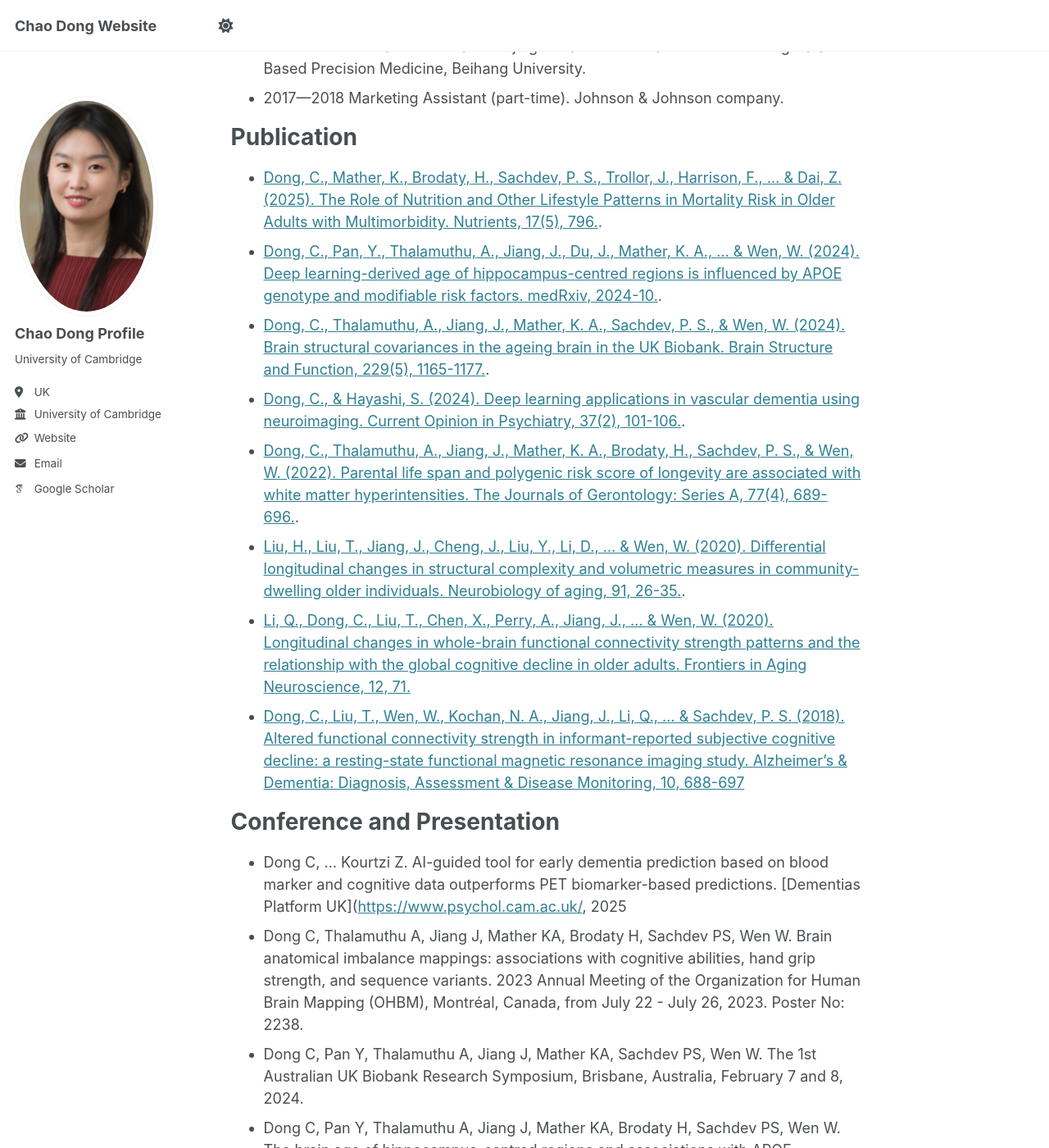
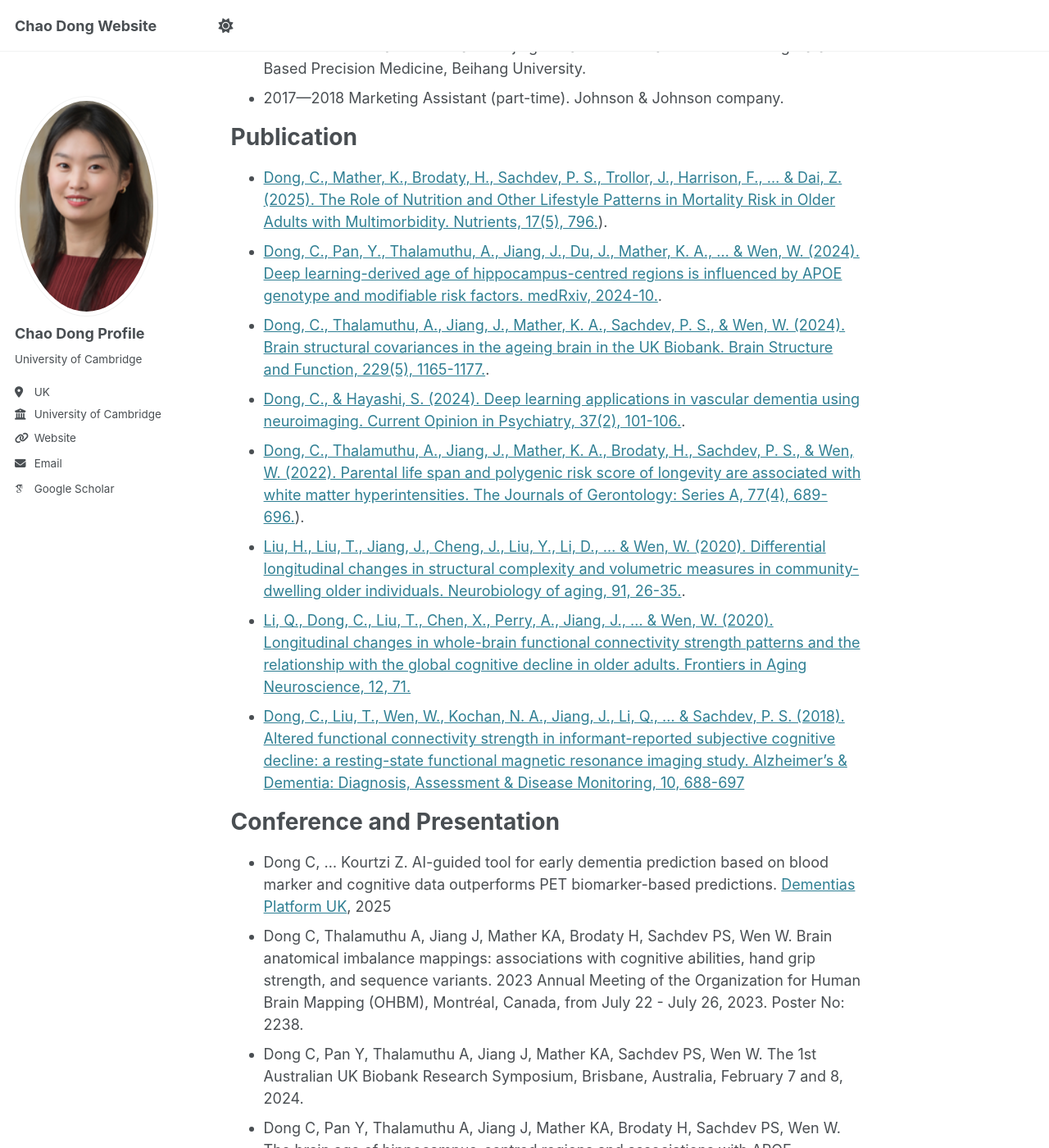
Before and after one commit to ChaoDong12/chaodong.github.io, a Jekyll site: the page built from _pages/about.md, in a window 1280 px wide and 1400 px high, scrolled down 497 px. Shown: the whole window at 82% size. Built offline with Jekyll 4.4.1, drawn with Linux system fonts in a browser that asks for light colours; some web fonts are replaced; part of the change alters nothing that is shown.

Commit message:
Update about.md

```diff
--- a/_pages/about.md
+++ b/_pages/about.md
@@ -19,11 +19,11 @@ Work Experience
 
 Publication
 ======
-* [Dong, C., Mather, K., Brodaty, H., Sachdev, P. S., Trollor, J., Harrison, F., ... & Dai, Z. (2025). The Role of Nutrition and Other Lifestyle Patterns in Mortality Risk in Older Adults with Multimorbidity. Nutrients, 17(5), 796.]([https://www.psychol.cam.ac.uk/](https://www.mdpi.com/2072-6643/17/5/796)).
+* [Dong, C., Mather, K., Brodaty, H., Sachdev, P. S., Trollor, J., Harrison, F., ... & Dai, Z. (2025). The Role of Nutrition and Other Lifestyle Patterns in Mortality Risk in Older Adults with Multimorbidity. Nutrients, 17(5), 796.](https://www.mdpi.com/2072-6643/17/5/796)).
 * [Dong, C., Pan, Y., Thalamuthu, A., Jiang, J., Du, J., Mather, K. A., ... & Wen, W. (2024). Deep learning-derived age of hippocampus-centred regions is influenced by APOE genotype and modifiable risk factors. medRxiv, 2024-10.](https://www.medrxiv.org/content/10.1101/2024.10.27.24316212v1).
 * [Dong, C., Thalamuthu, A., Jiang, J., Mather, K. A., Sachdev, P. S., & Wen, W. (2024). Brain structural covariances in the ageing brain in the UK Biobank. Brain Structure and Function, 229(5), 1165-1177.](https://link.springer.com/article/10.1007/s00429-024-02794-4).
 * [Dong, C., & Hayashi, S. (2024). Deep learning applications in vascular dementia using neuroimaging. Current Opinion in Psychiatry, 37(2), 101-106.](https://journals.lww.com/co-psychiatry/abstract/2024/03000/deep_learning_applications_in_vascular_dementia.8.aspx).
-* [Dong, C., Thalamuthu, A., Jiang, J., Mather, K. A., Brodaty, H., Sachdev, P. S., & Wen, W. (2022). Parental life span and polygenic risk score of longevity are associated with white matter hyperintensities. The Journals of Gerontology: Series A, 77(4), 689-696.]([https://www.psychol.cam.ac.uk/](https://academic.oup.com/biomedgerontology/article/77/4/689/6409172?login=false)).
+* [Dong, C., Thalamuthu, A., Jiang, J., Mather, K. A., Brodaty, H., Sachdev, P. S., & Wen, W. (2022). Parental life span and polygenic risk score of longevity are associated with white matter hyperintensities. The Journals of Gerontology: Series A, 77(4), 689-696.](https://academic.oup.com/biomedgerontology/article/77/4/689/6409172?login=false)).
 * [Liu, H., Liu, T., Jiang, J., Cheng, J., Liu, Y., Li, D., ... & Wen, W. (2020). Differential longitudinal changes in structural complexity and volumetric measures in community-dwelling older individuals. Neurobiology of aging, 91, 26-35.](https://www.sciencedirect.com/science/article/abs/pii/S0197458020300567?via%3Dihub).
 * [Li, Q., Dong, C., Liu, T., Chen, X., Perry, A., Jiang, J., ... & Wen, W. (2020). Longitudinal changes in whole-brain functional connectivity strength patterns and the relationship with the global cognitive decline in older adults. Frontiers in Aging Neuroscience, 12, 71.](https://www.frontiersin.org/journals/aging-neuroscience/articles/10.3389/fnagi.2020.00071/full)
 * [Dong, C., Liu, T., Wen, W., Kochan, N. A., Jiang, J., Li, Q., ... & Sachdev, P. S. (2018). Altered functional connectivity strength in informant-reported subjective cognitive decline: a resting-state functional magnetic resonance imaging study. Alzheimer's & Dementia: Diagnosis, Assessment & Disease Monitoring, 10, 688-697](https://www.sciencedirect.com/science/article/pii/S2352872918300630)
@@ -31,7 +31,7 @@ Publication
 
 Conference and Presentation
 ======
-* Dong C, … Kourtzi Z. AI-guided tool for early dementia prediction based on blood marker and cognitive data outperforms PET biomarker-based predictions. [Dementias Platform UK]([https://www.psychol.cam.ac.uk/](https://www.dementiasplatform.uk/), 2025
+* Dong C, … Kourtzi Z. AI-guided tool for early dementia prediction based on blood marker and cognitive data outperforms PET biomarker-based predictions. [Dementias Platform UK](https://www.dementiasplatform.uk/), 2025
 * Dong C, Thalamuthu A, Jiang J, Mather KA, Brodaty H, Sachdev PS, Wen W. Brain anatomical imbalance mappings: associations with cognitive abilities, hand grip strength, and sequence variants. 2023 Annual Meeting of the Organization for Human Brain Mapping (OHBM), Montréal, Canada, from July 22 - July 26, 2023. Poster No: 2238.
 * Dong C, Pan Y, Thalamuthu A, Jiang J, Mather KA, Sachdev PS, Wen W. The 1st Australian UK Biobank Research Symposium, Brisbane, Australia, February 7 and 8, 2024.
 * Dong C, Pan Y, Thalamuthu A, Jiang J, Mather KA, Brodaty H, Sachdev PS, Wen W. The brain age of hippocampus-centred regions and associations with APOE genotype. The 30th Organization for Human Brain Mapping (OHBM) Annual Meeting in Seoul, Korea.
```
